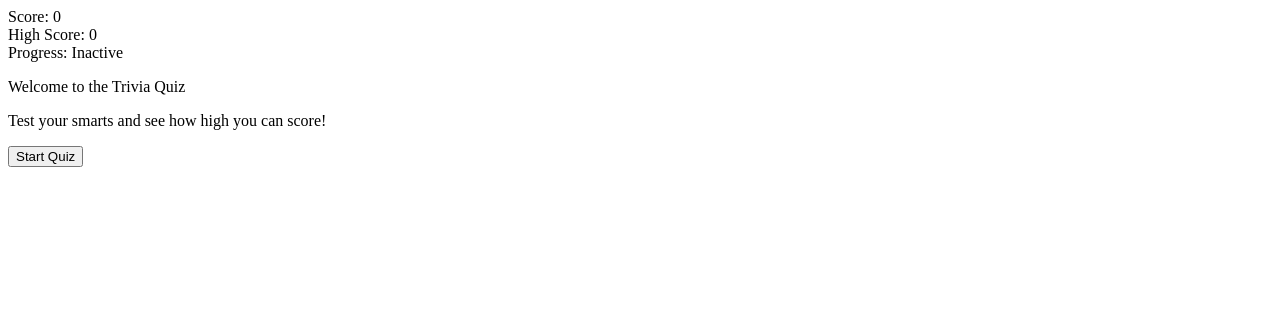
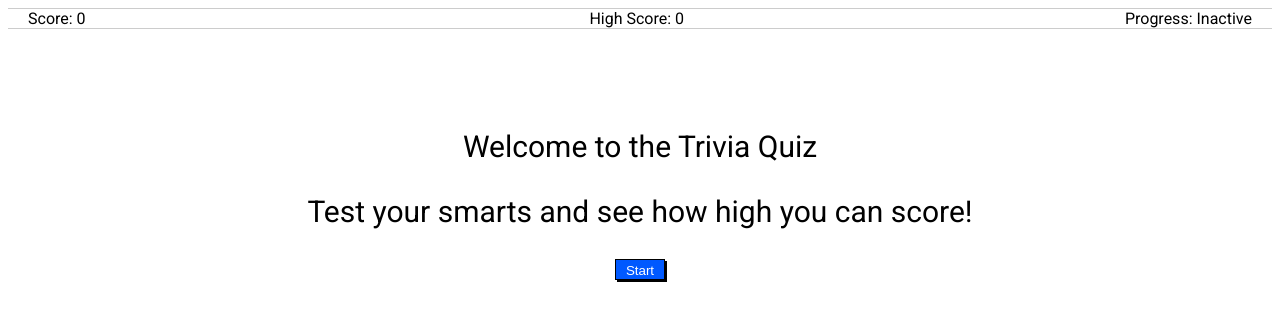
Before and after one commit to thinkful-ei-emu/QuizApp-DO-AP, a website built with webpack: page Quiz-App-AP-DO-starter/src/index.html in a window 1280 px wide. Built offline with nearby package versions, Linux system fonts and the light colour scheme.

Commit message:
started css, addressed true/false errors

```diff
--- a/Quiz-App-AP-DO-starter/src/QuizDisplay.js
+++ b/Quiz-App-AP-DO-starter/src/QuizDisplay.js
@@ -6,9 +6,9 @@ import Renderer from './lib/Renderer';
 
 class QuizDisplay extends Renderer {
 
-  constructor(model,el){
+  constructor(model, el) {
 
-    super(model,el);
+    super(model, el);
   }
 
   getEvents() {
@@ -22,16 +22,16 @@ class QuizDisplay extends Renderer {
 
   _generateIntro() {
     return `
-      <div>
-        <p>
+      <div class"intro">
+        <p class="welcome">
           Welcome to the Trivia Quiz
         </p>
-        <p>
+        <p class="test">
           Test your smarts and see how high you can score!
         </p>
       </div>
       <div class="buttons">
-        <button class="start-quiz">Start Quiz</button>
+        <button class="start-quiz">Start</button>
       </div>
     `;
   }
@@ -46,23 +46,23 @@ class QuizDisplay extends Renderer {
       html = this._generateIntro();
     }
 
-    else if(this.model.getCurrentQuestion()){
-      if (this.model.getCurrentQuestion().userAnswer === null){
+    else if (this.model.getCurrentQuestion()) {
+      if (this.model.getCurrentQuestion().userAnswer === null) {
         html = this._currentQuestion();
       }
 
-      else if (this.model.getCurrentQuestion().userAnswer){
+      else if (this.model.getCurrentQuestion().userAnswer) {
 
-        if (this.model.getCurrentQuestion().getAnswerStatus() === 1){
+        if (this.model.getCurrentQuestion().getAnswerStatus() === 1) {
           html = this.generateAnswerIfCorrect();
         }
-       else{
+        else {
           html = this.generateAnswerIfWrong();
         }
       }
     }
 
-    else if (this.model.unasked.length === 0){
+    else if (this.model.unasked.length === 0) {
       html = this.generateQuizEnd();
     }
 
@@ -75,8 +75,23 @@ class QuizDisplay extends Renderer {
 
   }
 
-  _currentQuestion(){
-    return `<div>
+  _currentQuestion() {
+    if (this.model.getCurrentQuestion().answers.length === 2) {
+      return `<div class="form-container">
+      <form class = "Answers">
+      <h1>${this.model.getCurrentQuestion().text}</h1>
+
+      <input type="radio" name="Answer" id="A" value="${this.model.getCurrentQuestion().answers[[0]]}" required/>
+      <label for = "Answer"> "${this.model.getCurrentQuestion().answers[[0]]}" </label>
+      <input type="radio" name="Answer" id="B" value="${this.model.getCurrentQuestion().answers[[1]]}" required/>
+      <label for = "Answer"> "${this.model.getCurrentQuestion().answers[[1]]}" </label>
+    <button type="submit" class="submit" name="submit" id="submit">Submit</button>
+    </form>
+</div>`;
+    }
+
+    else {
+      return `<div class="form-container">
 
             <form class = "Answers">
             <h1>${this.model.getCurrentQuestion().text}</h1>
@@ -93,8 +108,9 @@ class QuizDisplay extends Renderer {
           </form>
       </div>`;
     }
+  }
 
-  generateAnswerIfWrong(){
+  generateAnswerIfWrong() {
     return `<div>
           <h1>${this.model.getCurrentQuestion().text}</h1>
           <p> Sorry, that's incorrect. </p>
@@ -108,7 +124,7 @@ class QuizDisplay extends Renderer {
 
   }
 
-  generateAnswerIfCorrect(){
+  generateAnswerIfCorrect() {
     console.log('You are right');
     return `<div>
     <h1>${this.model.getCurrentQuestion().text}</h1>
@@ -122,7 +138,7 @@ class QuizDisplay extends Renderer {
   }
 
   generateQuizEnd() {
-    if(this.model.highscore){
+    if (this.model.highscore) {
 
       return `<div>
     <h1>Good Job!</h1>
@@ -131,7 +147,7 @@ class QuizDisplay extends Renderer {
     <button class="start-quiz">Play Again</button>
     </div>`;
     }
-  else{
+    else {
       return `<div>
     <h1>Good Job!</h1>
     <p> Your final score was ${this.model.score} out of 5.</p>
@@ -141,19 +157,31 @@ class QuizDisplay extends Renderer {
 
   }
 
-  handleSubmit(event){
+  handleSubmit(event) {
     event.preventDefault();
     //console.log('Hi there!');
-    let answer=$('input[name=Answer]:checked').val();
+    let answer = $('input[name=Answer]:checked').val();
     //console.log(answer);
     this.model.answerCurrentQuestion(answer);
 
   }
 
-  handleContinue(){
+  handleContinue() {
     this.model.nextQuestion();
   }
 
 }
 
 export default QuizDisplay;
+
+
+
+// Sorry, that's incorrect.
+
+// You answered:
+
+// Sheep's Heart, Liver and Lungs
+
+// The correct answer was:
+
+// Sheep's Heart, Liver and Lungs
--- a/Quiz-App-AP-DO-starter/src/QuizStatus.js
+++ b/Quiz-App-AP-DO-starter/src/QuizStatus.js
@@ -6,13 +6,11 @@ class QuizStatus extends Renderer {
     // return some HTML here, utilizing `this.model`
 
     return `
-      <div>
-      <span>
-      <div> Score: ${this.model.score}</div>
-      <div> High Score: ${this.model.highScore()}</div>
-      <div> Progress: ${this.model.quizProgress()} </div>
-      </span>
-      </div>
+      <ul class="nav">
+      <li class="score"> Score: ${this.model.score}</li>
+      <li class="high-score"> High Score: ${this.model.highScore()}</li>
+      <li class="progress"> Progress: ${this.model.quizProgress()} </li>
+      </ul>
     `;
   }
 }
--- /dev/null
+++ b/Quiz-App-AP-DO-starter/src/index.css
@@ -0,0 +1,67 @@
+* {
+    box-sizing: border-box;
+  }
+
+body{
+    font-family: 'Roboto', sans-serif;
+}
+
+.nav{
+    border:1px solid #ccc;
+    border-width:1px 0;
+    list-style:none;
+    margin:0;
+    padding:0;
+    text-align:center;
+}
+.nav li{
+    display: inline;
+}
+
+.nav .score{
+    float: left;
+    margin-left: 20px;
+}
+
+.nav .high-score{
+    margin-left: 63px;
+}
+
+.nav .progress{
+    float: right;
+    margin-right: 20px;
+}
+
+.welcome, .test, .buttons{
+    text-align: center;
+}
+
+.welcome{
+    margin-top: 100px;
+    font-size: 30px;
+}
+
+.test{
+    font-size: 30px;
+    word-wrap: break-word;
+}
+
+.start-quiz, .submit{
+    background-color: rgb(0, 89, 255);
+    color: white;
+    border: 1px solid black;
+    box-shadow: 2px 2px black;
+    padding-top: 3px;
+    padding-left: 10px;
+    padding-right: 10px;
+}
+
+.submit{
+    max-width: 80px;
+}
+
+.Answers{
+    display: flex;
+    flex-direction: column;
+    text-align: center;
+}
--- a/Quiz-App-AP-DO-starter/src/index.html
+++ b/Quiz-App-AP-DO-starter/src/index.html
@@ -5,6 +5,7 @@
   <meta charset="UTF-8">
   <meta name="viewport" content="width=device-width, initial-scale=1.0">
   <meta http-equiv="X-UA-Compatible" content="ie=edge">
+  <link href="https://fonts.googleapis.com/css?family=Roboto" rel="stylesheet">
   <title>Quiz App</title>
 </head>
 <body>
--- a/Quiz-App-AP-DO-starter/src/index.js
+++ b/Quiz-App-AP-DO-starter/src/index.js
@@ -2,6 +2,7 @@ import $ from 'jquery';
 import Quiz from './Quiz';
 import QuizDisplay from './QuizDisplay';
 import QuizStatus from './QuizStatus';
+import './index.css';
 
 function main() {
   const quiz = new Quiz();
```
Lines whose indentation alone changed are shown as unchanged.
